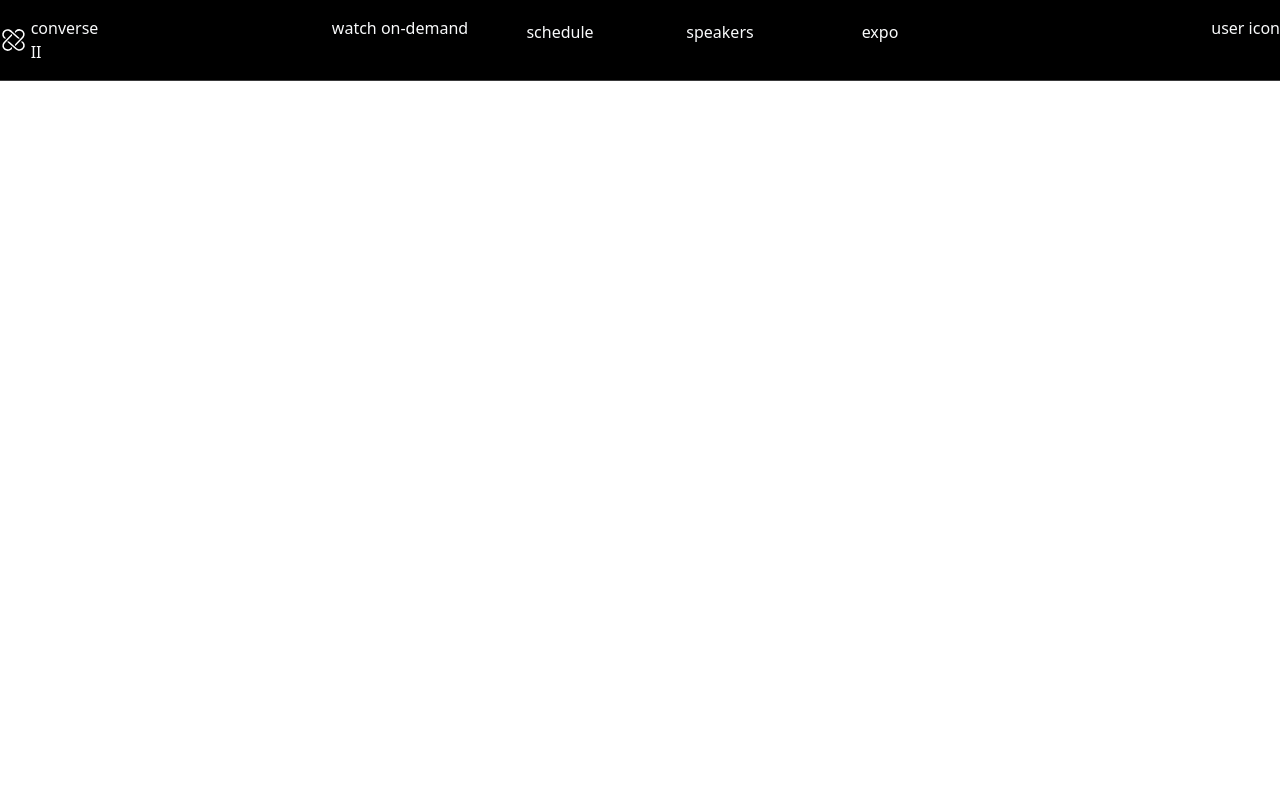
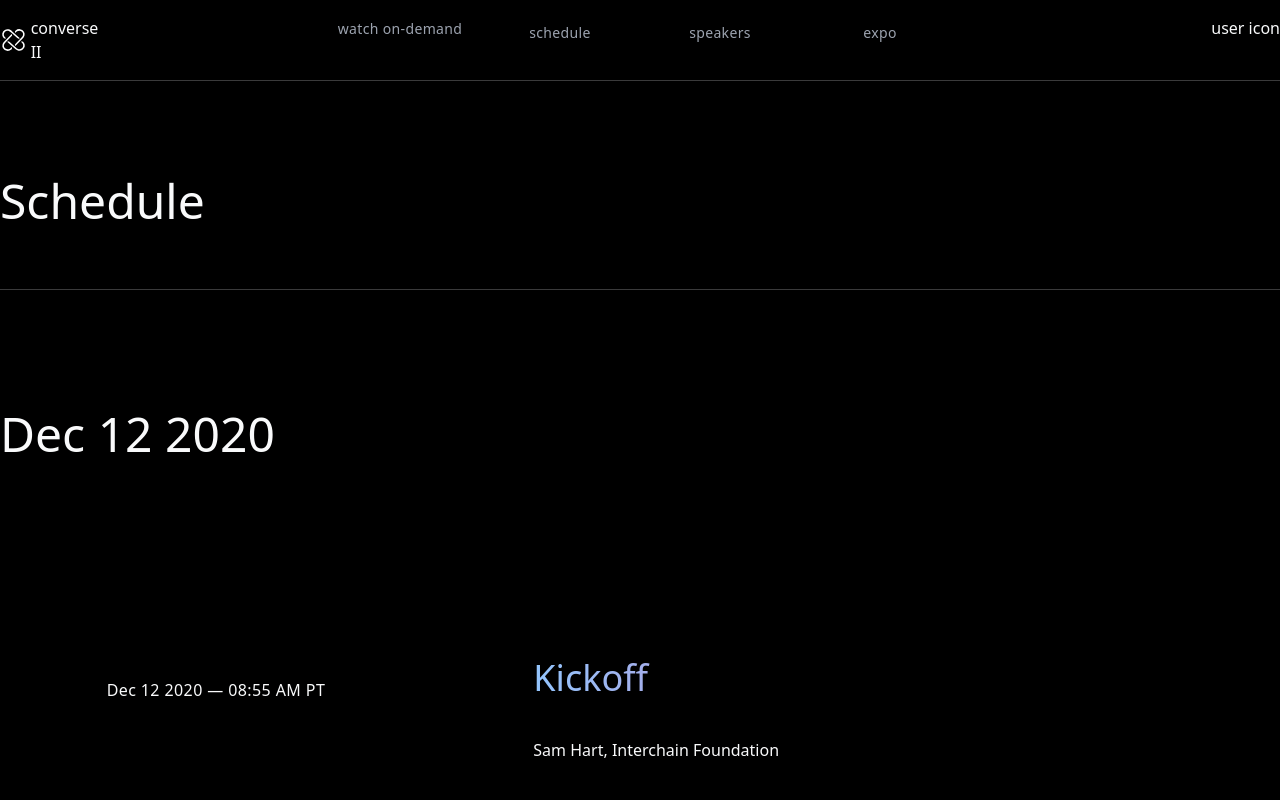
Before and after one commit to JD-Interchain-Interview/Converse-II, a React (Create React App) app: page /Schedule in a window 1280 px wide. Shown: the top 800 px of the page. Built offline with nearby package versions, Linux system fonts and the light colour scheme.

Commit message:
🌀   Layout

```diff
--- a/src/components/Navbar/Navbar.js
+++ b/src/components/Navbar/Navbar.js
@@ -23,6 +23,8 @@ const UserClass_Web = '';
 const LogoIcon = 'w-1/12';
 const LogoMark = 'w-3/12';
 
+const body = 'text-gray-400 text-sm font-light w-full tracking-wide leading-relaxed';
+const bodyHover = 'hover:text-pink-400';
 
 // Component Layout
 
@@ -31,24 +33,24 @@ const Navbar = () => {
     <div className={`${Navbarlass_Mobile} ${Navbarlass_Web}`}>
 
       <div className={`${Container_Mobile} ${leftContainer_Web}`}>
-        <div className={`${LogoClass_Mobile} ${LogoClass_Web}`}>
+        <a className={`${LogoClass_Mobile} ${LogoClass_Web}`} href='/'>
           <img src={Conference.logo} alt='Logo'className={LogoIcon}/>
           <p className={LogoMark}>{Conference.name} {Conference.year}</p>
-        </div>
+        </a>
       </div>
 
       <div className={`${Container_Mobile} ${centerContainer_Web}`}>
         <div className={`${MenuClass_Mobile} ${MenuClass_Web}`}>
-          <p>watch on-demand</p>
+          <a className={`${body} ${bodyHover}`} href='/Watch-On-Demand'>watch on-demand</a>
         </div>
         <div className={`${MenuClass_Mobile} ${MenuClass_Web}`}>
-          <p>schedule</p>
+          <a className={`${body} ${bodyHover}`} href='/Schedule'>schedule</a>
         </div>
         <div className={`${MenuClass_Mobile} ${MenuClass_Web}`}>
-          <p>speakers</p>
+          <a className={`${body} ${bodyHover}`} href='/Speakers'>speakers</a>
         </div>
         <div className={`${MenuClass_Mobile} ${MenuClass_Web}`}>
-          <p>expo</p>
+          <a className={`${body} ${bodyHover}`} href='/Expo'>expo</a>
         </div>
       </div>
 
--- a/src/components/Schedule/Schedule.js
+++ b/src/components/Schedule/Schedule.js
@@ -1,7 +1,85 @@
 import React from 'react';
+import { ScheduleDec12, ScheduleDec13 } from '../../database/Schedule'
 
-const Schedule = () => {
-  return null
+// Component Styling
+
+const LandingPageClass_Mobile = 'w-full py-24 flex flex-col flex-wrap justify-between';
+const LandingPageClass_Web = 'lg:flex-row lg:justify-center items-center ...';
+
+const Container_Mobile = 'w-full';
+const leftContainer_Web = 'lg:w-4/12 ...';
+const rightContainer_Web = ' z-50 lg:w-6/12 ...';
+
+const TimeClass_Mobile = '';
+const TimeClass_Web = '';
+
+const DescriptionClass_Mobile = '';
+const DescriptionClass_Web = '';
+
+const header = 'text-5xl py-10 pt-24';
+const subheader = 'text-4xl py-10';
+const body = 'text-gray-50 text-md font-light w-full tracking-wide leading-relaxed';
+
+const gradient = 'bg-clip-text text-transparent bg-gradient-to-r from-blue-300 to-pink-500';
+const hover = 'hover:text-green-300';
+const hrOpacity = 'opacity-25';
+
+// Component Layout
+
+const SchedulePage = () => {
+  return (
+    <div>
+      <h1 className={header}>Schedule</h1>
+
+      <br/>
+      <hr className={hrOpacity}/>
+      <br/>
+
+      <h1 className={header}>Dec 12 2020</h1>
+      <br/>
+      {ScheduleDec12.map((events) => (
+        <div className={`${LandingPageClass_Mobile} ${LandingPageClass_Web}`}>
+        <div className={`${Container_Mobile} ${leftContainer_Web}`}>
+          <div className={`${TimeClass_Mobile} ${TimeClass_Web}`}>
+            <p className={body}>{events.date} — {events.time} {events.timeZone}</p>
+          </div>
+        </div>
+
+        <div className={`${Container_Mobile} ${rightContainer_Web}`}>
+          <div className={`${DescriptionClass_Mobile} ${DescriptionClass_Web}`}>
+            <h1 className={`${subheader} ${gradient} ${hover}`}>{events.title}</h1>
+            <p>{events.speakers.name}, {events.speakers.title}</p>
+          </div>
+        </div>
+        </div>
+      ))}
+
+      <br/>
+      <hr className={hrOpacity}/>
+      <br/>
+
+      <h1 className={header}>Dec 13 2020</h1>
+      <br/>
+
+      {ScheduleDec13.map((events) => (
+        <div className={`${LandingPageClass_Mobile} ${LandingPageClass_Web}`}>
+        <div className={`${Container_Mobile} ${leftContainer_Web}`}>
+          <div className={`${TimeClass_Mobile} ${TimeClass_Web}`}>
+            <p className={body}>{events.date} — {events.time} {events.timeZone}</p>
+          </div>
+        </div>
+
+        <div className={`${Container_Mobile} ${rightContainer_Web}`}>
+          <div className={`${DescriptionClass_Mobile} ${DescriptionClass_Web}`}>
+            <h1 className={`${subheader} ${gradient} ${hover}`}>{events.title}</h1>
+            <p>{events.speakers.name}, {events.speakers.title}</p>
+          </div>
+        </div>
+        </div>
+      ))}
+
+    </div>
+  )
 }
 
-export default Schedule;
+export default SchedulePage;
--- a/src/database/Schedule.js
+++ b/src/database/Schedule.js
@@ -1,7 +1,7 @@
-export const Schedule = [
+export const ScheduleDec12 = [
   // kickoff
   // Dec 12 -- 26
-  // Dec 13 -- 20
+
   {
     date: 'Dec 12 2020',
     time: '08:55 AM',
@@ -114,8 +114,8 @@ export const Schedule = [
     link: 'https://www.crowdcast.io/e/interchain-conversations-II/10',
     title: 'Break',
     speakers: {
-      name: 'https://www.crowdcast.io/e/interchain-conversations-II/1',
-      title: 'https://www.crowdcast.io/e/interchain-conversations-II/1',
+      name: '',
+      title: '',
     }
   },
   {
@@ -312,10 +312,14 @@ export const Schedule = [
     }
   },
 
-  // -----------------------------------------------------
+]
+
+export const ScheduleDec13 = [
+
+  // Dec 13 -- 20
 
   {
-    date: 'Dec 12 2020',
+    date: 'Dec 13 2020',
     time: '09:00 AM',
     timeZone: 'PT',
     link: 'https://www.crowdcast.io/e/interchain-conversations-II/28',
@@ -326,7 +330,7 @@ export const Schedule = [
     }
   },
   {
-    date: 'Dec 12 2020',
+    date: 'Dec 13 2020',
     time: '09:30 AM',
     timeZone: 'PT',
     link: 'https://www.crowdcast.io/e/interchain-conversations-II/29',
@@ -343,7 +347,7 @@ export const Schedule = [
     ]
   },
   {
-    date: 'Dec 12 2020',
+    date: 'Dec 13 2020',
     time: '10:00 AM',
     timeZone: 'PT',
     link: 'https://www.crowdcast.io/e/interchain-conversations-II/30',
@@ -354,7 +358,7 @@ export const Schedule = [
     }
   },
   {
-    date: 'Dec 12 2020',
+    date: 'Dec 13 2020',
     time: '10:30 AM',
     timeZone: 'PT',
     link: 'https://www.crowdcast.io/e/interchain-conversations-II/31',
@@ -365,7 +369,7 @@ export const Schedule = [
     }
   },
   {
-    date: 'Dec 12 2020',
+    date: 'Dec 13 2020',
     time: '11:00 AM',
     timeZone: 'PT',
     link: 'https://www.crowdcast.io/e/interchain-conversations-II/32',
@@ -376,7 +380,7 @@ export const Schedule = [
     }
   },
   {
-    date: 'Dec 12 2020',
+    date: 'Dec 13 2020',
     time: '11:30 AM',
     timeZone: 'PT',
     link: 'https://www.crowdcast.io/e/interchain-conversations-II/33',
@@ -387,8 +391,8 @@ export const Schedule = [
     }
   },
   {
-    date: 'Dec 12 2020',
-    time: '12:00 PM',
+    date: 'Dec 13 2020',
+    time: '13:00 PM',
     timeZone: 'PT',
     link: 'https://www.crowdcast.io/e/interchain-conversations-II/34',
     title: 'Fireside Chat on Security, DeFi Composability, & Interoperability',
@@ -408,8 +412,8 @@ export const Schedule = [
     ]
   },
   {
-    date: 'Dec 12 2020',
-    time: '12:30 PM',
+    date: 'Dec 13 2020',
+    time: '13:30 PM',
     timeZone: 'PT',
     link: 'https://www.crowdcast.io/e/interchain-conversations-II/35',
     title: 'Risk-Adjusted Bonding Curves - System Design and Simulations',
@@ -419,7 +423,7 @@ export const Schedule = [
     }
   },
   {
-    date: 'Dec 12 2020',
+    date: 'Dec 13 2020',
     time: '01:00 PM',
     timeZone: 'PT',
     link: 'https://www.crowdcast.io/e/interchain-conversations-II/36',
@@ -430,7 +434,7 @@ export const Schedule = [
     }
   },
   {
-    date: 'Dec 12 2020',
+    date: 'Dec 13 2020',
     time: '01:30 PM',
     timeZone: 'PT',
     link: 'https://www.crowdcast.io/e/interchain-conversations-II/37',
@@ -441,7 +445,7 @@ export const Schedule = [
     }
   },
   {
-    date: 'Dec 12 2020',
+    date: 'Dec 13 2020',
     time: '02:00 PM',
     timeZone: 'PT',
     link: 'https://www.crowdcast.io/e/interchain-conversations-II/38',
@@ -452,7 +456,7 @@ export const Schedule = [
     }
   },
   {
-    date: 'Dec 12 2020',
+    date: 'Dec 13 2020',
     time: '02:30 PM',
     timeZone: 'PT',
     link: 'https://www.crowdcast.io/e/interchain-conversations-II/39',
@@ -463,7 +467,7 @@ export const Schedule = [
     }
   },
   {
-    date: 'Dec 12 2020',
+    date: 'Dec 13 2020',
     time: '03:00 PM',
     timeZone: 'PT',
     link: 'https://www.crowdcast.io/e/interchain-conversations-II/40',
@@ -474,7 +478,7 @@ export const Schedule = [
     }
   },
   {
-    date: 'Dec 12 2020',
+    date: 'Dec 13 2020',
     time: '03:30 PM',
     timeZone: 'PT',
     link: 'https://www.crowdcast.io/e/interchain-conversations-II/41',
@@ -485,7 +489,7 @@ export const Schedule = [
     }
   },
   {
-    date: 'Dec 12 2020',
+    date: 'Dec 13 2020',
     time: '04:00 PM',
     timeZone: 'PT',
     link: 'https://www.crowdcast.io/e/interchain-conversations-II/42',
@@ -496,7 +500,7 @@ export const Schedule = [
     }
   },
   {
-    date: 'Dec 12 2020',
+    date: 'Dec 13 2020',
     time: '04:30 PM',
     timeZone: 'PT',
     link: 'https://www.crowdcast.io/e/interchain-conversations-II/43',
@@ -507,7 +511,7 @@ export const Schedule = [
     }
   },
   {
-    date: 'Dec 12 2020',
+    date: 'Dec 13 2020',
     time: '05:00 PM',
     timeZone: 'PT',
     link: 'https://www.crowdcast.io/e/interchain-conversations-II/44',
@@ -518,7 +522,7 @@ export const Schedule = [
     }
   },
   {
-    date: 'Dec 12 2020',
+    date: 'Dec 13 2020',
     time: '05:30 PM',
     timeZone: 'PT',
     link: 'https://www.crowdcast.io/e/interchain-conversations-II/45',
@@ -529,7 +533,7 @@ export const Schedule = [
     }
   },
   {
-    date: 'Dec 12 2020',
+    date: 'Dec 13 2020',
     time: '06:00 PM',
     timeZone: 'PT',
     link: 'https://www.crowdcast.io/e/interchain-conversations-II/46',
@@ -540,7 +544,7 @@ export const Schedule = [
     }
   },
   {
-    date: 'Dec 12 2020',
+    date: 'Dec 13 2020',
     time: '06:30 PM',
     timeZone: 'PT',
     link: 'https://www.crowdcast.io/e/interchain-conversations-II/47',
```
